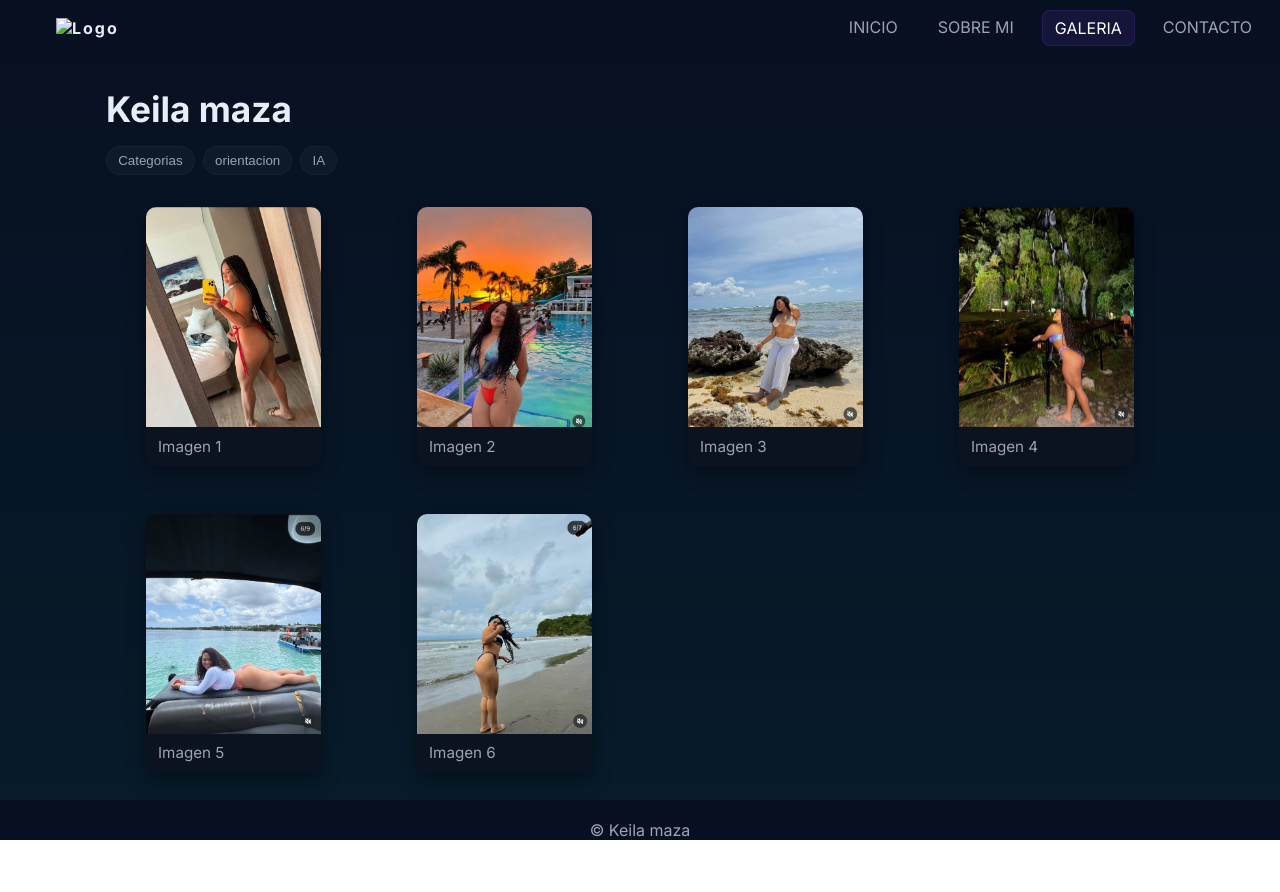
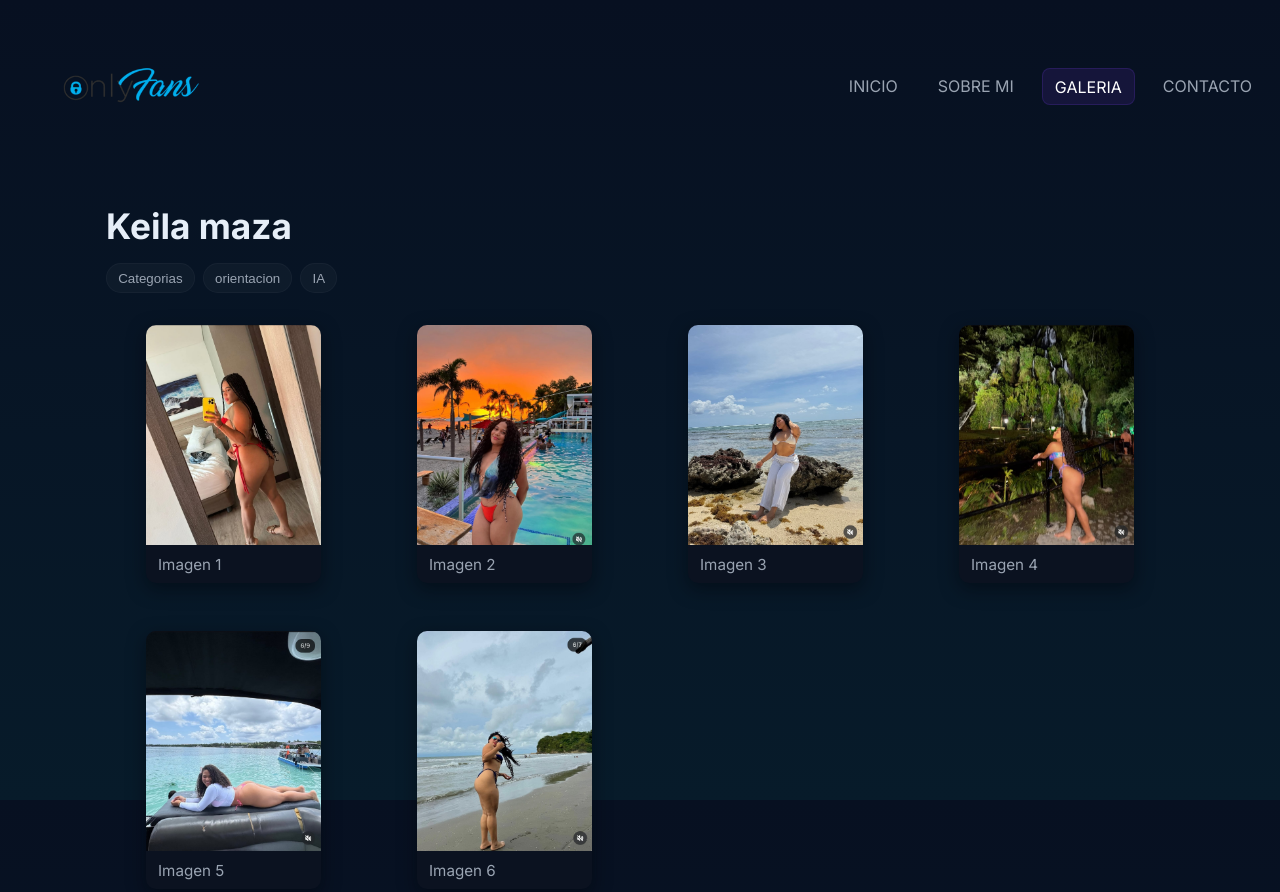
Before and after one commit to vaem471-coder/Vensuncho, a plain HTML site: page index.html in a window 1280 px wide. Shown: the top 892 px of the page. Before the commit the page ends 840 px from the top, so only its background shows below. Drawn offline with Linux system fonts and the light colour scheme; the site is published under a folder, as on GitHub Pages, so addresses that start at the root find nothing.

Commit message:
Fix HTML formatting and structure

```diff
--- a/index.html
+++ b/index.html
@@ -11,7 +11,7 @@
   <header class="site-header">
     <nav class="nav">
       <div class="logo">
-         <img class="logo" src="/fotos/onlyfans-logo-png_seeklogo-382790.webp" alt="Logo">
+         <img class="logo" src="fotos/onlyfans-logo-png_seeklogo-382790.webp" alt="Logo">
       </div>
       <ul class="menu">
         <li><a href="#">INICIO</a></li>
```
